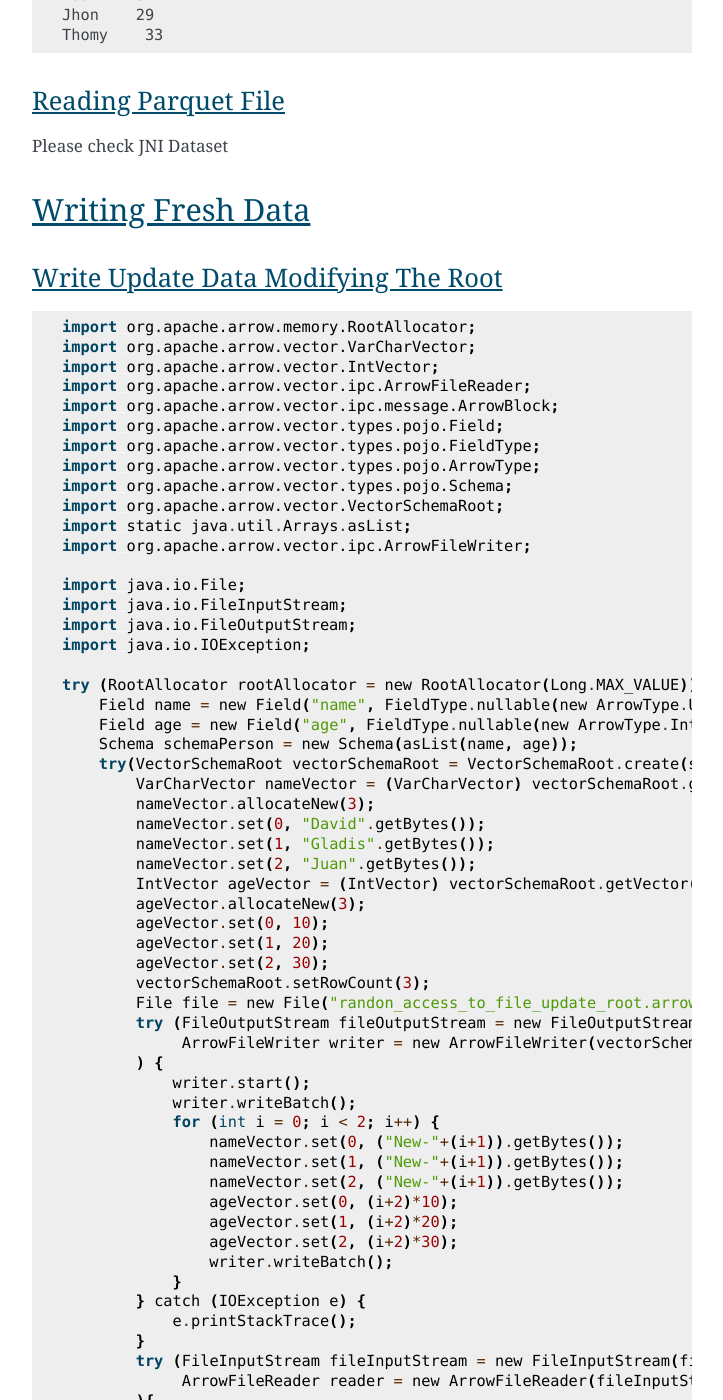
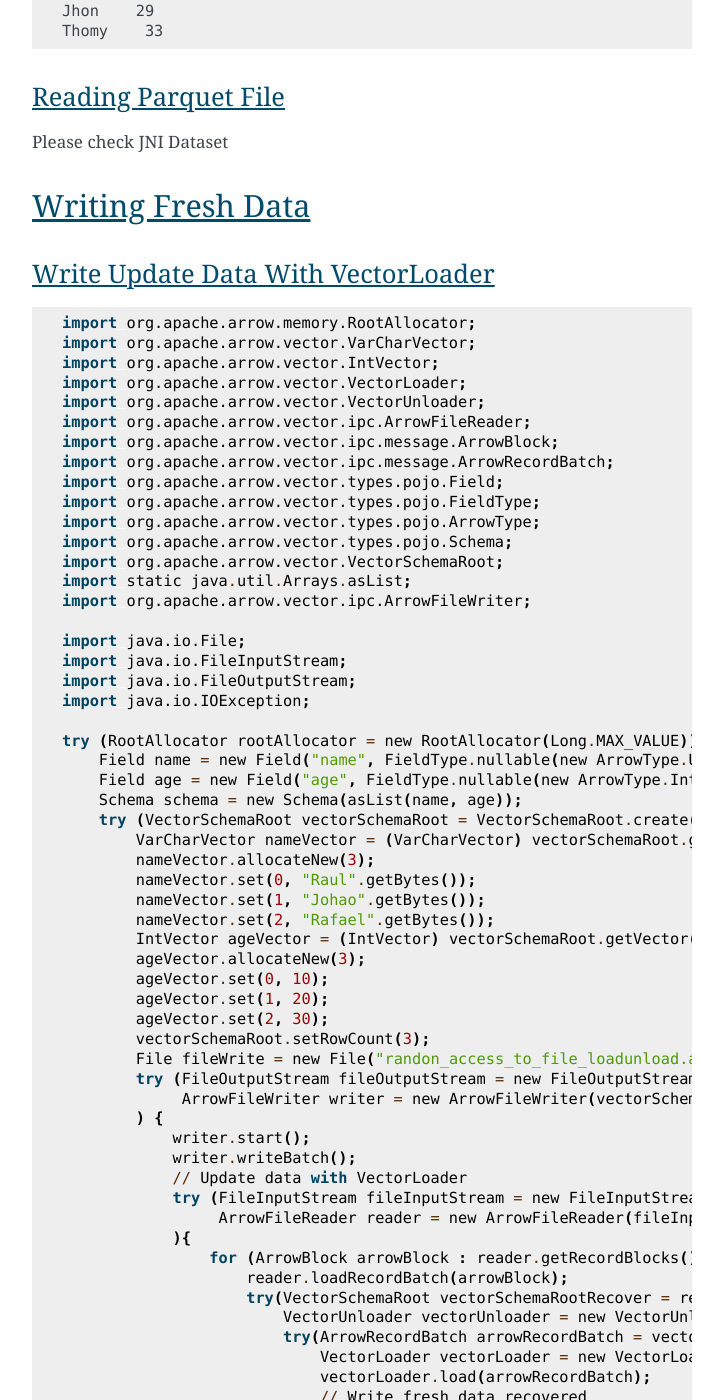
Before and after one commit to apache/arrow-cookbook, a Sphinx documentation site: the page built from java/source/io.rst, in a window 1280 px wide and 1400 px high, scrolled down 8776 px. Shown: the whole window, without its empty margins (388-1111 px from the left). Built offline with Sphinx 7.4.7, drawn with Linux system fonts in a browser that asks for light colours; some of the changed text lies outside the part shown.

Commit message:
Solving pr comments

```diff
--- a/java/source/io.rst
+++ b/java/source/io.rst
@@ -102,20 +102,20 @@
         try(VectorSchemaRoot vectorSchemaRoot = VectorSchemaRoot.create(schemaPerson, rootAllocator)){
             VarCharVector nameVector = (VarCharVector) vectorSchemaRoot.getVector("name");
             nameVector.allocateNew(3);
-            nameVector.set(0, "David".getBytes());
-            nameVector.set(1, "Gladis".getBytes());
-            nameVector.set(2, "Juan".getBytes());
             IntVector ageVector = (IntVector) vectorSchemaRoot.getVector("age");
             ageVector.allocateNew(3);
-            ageVector.set(0, 10);
-            ageVector.set(1, 20);
-            ageVector.set(2, 30);
             vectorSchemaRoot.setRowCount(3);
             try (ByteArrayOutputStream out = new ByteArrayOutputStream();
                  ArrowFileWriter writer = new ArrowFileWriter(vectorSchemaRoot, null, Channels.newChannel(out)))
             {
                 writer.start();
                 for (int i=0; i<10; i++){
+                    nameVector.set(0, ("New-"+(i+1)).getBytes());
+                    nameVector.set(1, ("New-"+(i+1)).getBytes());
+                    nameVector.set(2, ("New-"+(i+1)).getBytes());
+                    ageVector.set(0, (i+2)*10);
+                    ageVector.set(1, (i+2)*20);
+                    ageVector.set(2, (i+2)*30);
                     writer.writeBatch();
                 }
                 System.out.println("Record batches written: " + writer.getRecordBlocks().size());
@@ -215,20 +216,20 @@
         try(VectorSchemaRoot vectorSchemaRoot = VectorSchemaRoot.create(schemaPerson, rootAllocator)){
             VarCharVector nameVector = (VarCharVector) vectorSchemaRoot.getVector("name");
             nameVector.allocateNew(3);
-            nameVector.set(0, "David".getBytes());
-            nameVector.set(1, "Gladis".getBytes());
-            nameVector.set(2, "Juan".getBytes());
             IntVector ageVector = (IntVector) vectorSchemaRoot.getVector("age");
             ageVector.allocateNew(3);
-            ageVector.set(0, 10);
-            ageVector.set(1, 20);
-            ageVector.set(2, 30);
             vectorSchemaRoot.setRowCount(3);
             try (ByteArrayOutputStream out = new ByteArrayOutputStream();
                  ArrowStreamWriter writer = new ArrowStreamWriter(vectorSchemaRoot, null, Channels.newChannel(out))
             ){
                 writer.start();
                 for (int i=0; i<10; i++){
+                    nameVector.set(0, ("New-"+(i+1)).getBytes());
+                    nameVector.set(1, ("New-"+(i+1)).getBytes());
+                    nameVector.set(2, ("New-"+(i+1)).getBytes());
+                    ageVector.set(0, (i+2)*10);
+                    ageVector.set(1, (i+2)*20);
+                    ageVector.set(2, (i+2)*30);
                     writer.writeBatch();
                 }
                 System.out.println(writer.bytesWritten());
@@ -436,95 +437,6 @@
 
 Writing Fresh Data
 ==================
-
-Write Update Data Modifying The Root
-************************************
-
-.. testcode::
-
-    import org.apache.arrow.memory.RootAllocator;
-    import org.apache.arrow.vector.VarCharVector;
-    import org.apache.arrow.vector.IntVector;
-    import org.apache.arrow.vector.ipc.ArrowFileReader;
-    import org.apache.arrow.vector.ipc.message.ArrowBlock;
-    import org.apache.arrow.vector.types.pojo.Field;
-    import org.apache.arrow.vector.types.pojo.FieldType;
-    import org.apache.arrow.vector.types.pojo.ArrowType;
-    import org.apache.arrow.vector.types.pojo.Schema;
-    import org.apache.arrow.vector.VectorSchemaRoot;
-    import static java.util.Arrays.asList;
-    import org.apache.arrow.vector.ipc.ArrowFileWriter;
-
-    import java.io.File;
-    import java.io.FileInputStream;
-    import java.io.FileOutputStream;
-    import java.io.IOException;
-
-    try (RootAllocator rootAllocator = new RootAllocator(Long.MAX_VALUE)) {
-        Field name = new Field("name", FieldType.nullable(new ArrowType.Utf8()), null);
-        Field age = new Field("age", FieldType.nullable(new ArrowType.Int(32, true)), null);
-        Schema schemaPerson = new Schema(asList(name, age));
-        try(VectorSchemaRoot vectorSchemaRoot = VectorSchemaRoot.create(schemaPerson, rootAllocator)){
-            VarCharVector nameVector = (VarCharVector) vectorSchemaRoot.getVector("name");
-            nameVector.allocateNew(3);
-            nameVector.set(0, "David".getBytes());
-            nameVector.set(1, "Gladis".getBytes());
-            nameVector.set(2, "Juan".getBytes());
-            IntVector ageVector = (IntVector) vectorSchemaRoot.getVector("age");
-            ageVector.allocateNew(3);
-            ageVector.set(0, 10);
-            ageVector.set(1, 20);
-            ageVector.set(2, 30);
-            vectorSchemaRoot.setRowCount(3);
-            File file = new File("randon_access_to_file_update_root.arrow");
-            try (FileOutputStream fileOutputStream = new FileOutputStream(file);
-                 ArrowFileWriter writer = new ArrowFileWriter(vectorSchemaRoot, null, fileOutputStream.getChannel())
-            ) {
-                writer.start();
-                writer.writeBatch();
-                for (int i = 0; i < 2; i++) {
-                    nameVector.set(0, ("New-"+(i+1)).getBytes());
-                    nameVector.set(1, ("New-"+(i+1)).getBytes());
-                    nameVector.set(2, ("New-"+(i+1)).getBytes());
-                    ageVector.set(0, (i+2)*10);
-                    ageVector.set(1, (i+2)*20);
-                    ageVector.set(2, (i+2)*30);
-                    writer.writeBatch();
-                }
-            } catch (IOException e) {
-                e.printStackTrace();
-            }
-            try (FileInputStream fileInputStream = new FileInputStream(file);
-                 ArrowFileReader reader = new ArrowFileReader(fileInputStream.getChannel(), rootAllocator)
-            ){
-                System.out.println("Record batches in file: " + reader.getRecordBlocks().size());
-                for (ArrowBlock arrowBlock : reader.getRecordBlocks()) {
-                    reader.loadRecordBatch(arrowBlock);
-                    VectorSchemaRoot vectorSchemaRootRecover = reader.getVectorSchemaRoot();
-                    System.out.print(vectorSchemaRootRecover.contentToTSVString());
-                }
-            } catch (IOException e) {
-                e.printStackTrace();
-            }
-        }
-    }
-
-.. testoutput::
-
-    Record batches in file: 3
-    name    age
-    David    10
-    Gladis    20
-    Juan    30
-    name    age
-    New-1    20
-    New-1    40
-    New-1    60
-    name    age
-    New-2    30
-    New-2    60
-    New-2    90
-
 
 Write Update Data With VectorLoader
 ***********************************
```
Also changed, not shown: other parts of java/source/io.rst (+7 -6 lines), 4 other files.
